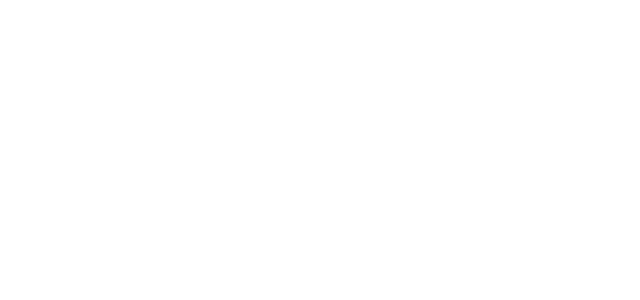
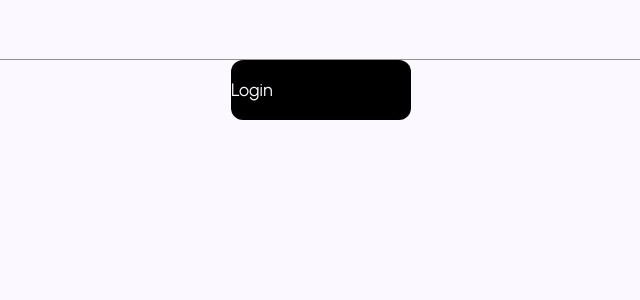
Before and after one commit to 2piradrian/seminario-client, a React (Vite) app: page /login in a window 1280 px wide. Before the commit this address had no page. Shown: the top 300 px of the page, without its empty margins (319-959 px from the left). Built offline with nearby package versions, Linux system fonts and the light colour scheme.

Commit message:
add: file structure

```diff
--- /dev/null
+++ b/src/ui/components/atoms/main-button/main-button.tsx
@@ -0,0 +1,14 @@
+import style from "./style.module.css"
+
+type Props = {
+    text: string;
+    onClick: () => void;
+}
+
+export default function MainButton({text, onClick}: Props) {
+  return (
+    <div className={style.container} onClick={onClick}>
+      {text}
+    </div>
+  )
+}
--- /dev/null
+++ b/src/ui/components/atoms/main-button/style.module.css
@@ -0,0 +1,11 @@
+.container {
+    height: 60px;
+    width: 180px;
+    background-color: var(--primary);
+    color: var(--on-primary);
+    display: flex;
+    justify-self: center;
+    align-items: center;
+    border-radius: 12px;
+    font-size: 18px;
+}
--- a/src/ui/layout/layout.tsx
+++ b/src/ui/layout/layout.tsx
@@ -1,4 +1,4 @@
-import Header from "../components/header/header";
+import Header from "../components/organisms/header/header";
 import "../styles/global.css";
 
 type Props = {
--- /dev/null
+++ b/src/ui/routes/login.tsx
@@ -0,0 +1,10 @@
+import MainButton from "../components/atoms/main-button/main-button";
+import Layout from "../layout/layout";
+
+export default function LoginRoute() {
+    return (
+        <Layout>
+            <MainButton text="Login" onClick={() => alert("Login clicked")} />
+        </Layout>
+    )
+}
--- a/src/ui/routes/routes-manager.tsx
+++ b/src/ui/routes/routes-manager.tsx
@@ -1,10 +1,11 @@
 import { BrowserRouter, Route, Routes } from "react-router-dom";
+import LoginRoute from "./login";
 
 export default function RoutesManager() {
     return(
         <BrowserRouter>
             <Routes>
-                <Route path="/" element={<div />} />
+                <Route path="/login" element={<LoginRoute />} />
             </Routes>
         </BrowserRouter>
     )
```
Also changed, not shown: src/ui/components/molecules/login-form/login-form.tsx (added), src/ui/components/molecules/login-form/style.module.css (added), src/ui/components/organisms/header/header.tsx (renamed from src/ui/components/header/header.tsx), src/ui/components/organisms/header/style.module.css (renamed from src/ui/components/header/style.module.css).
